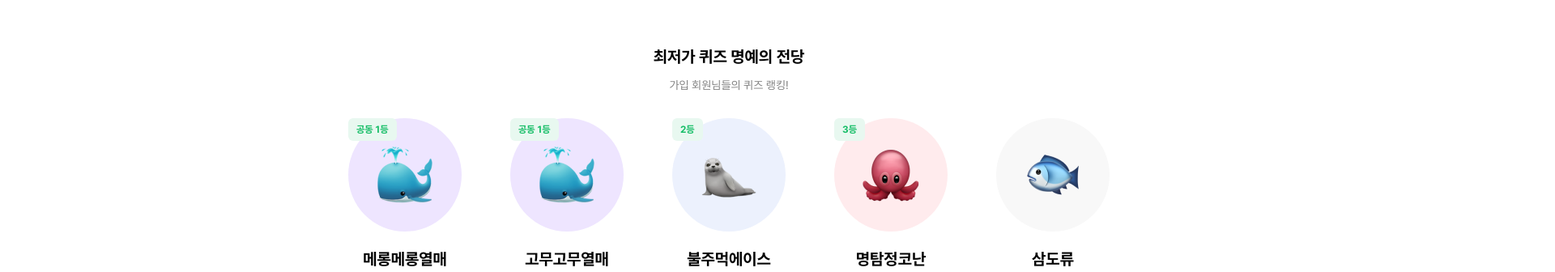
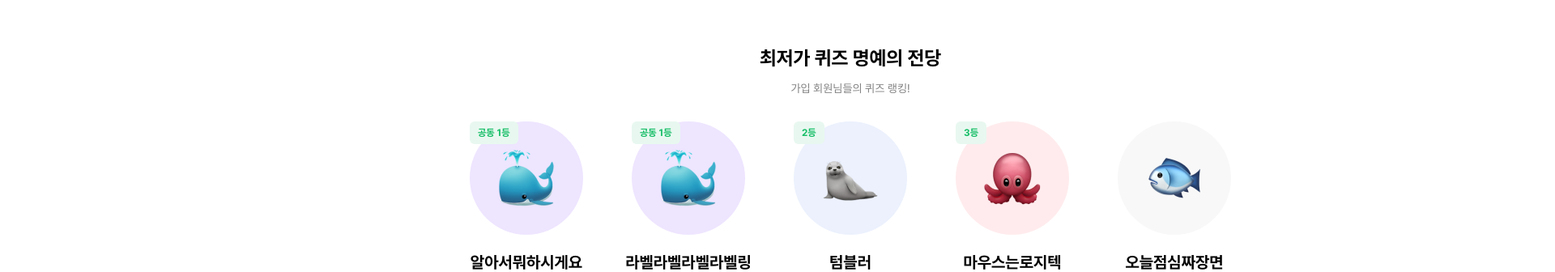
Before and after one commit to jusunj/onboarding, a React (Create React App) app: page / in a window 1280 px wide. Shown: the part 270-606 px from the top of the page at 81% size, 1920 px wide, since content can reach past the window. Built offline with nearby package versions, Linux system fonts and the light colour scheme.

Commit message:
[23/06/29 15:52] feat : Quiz Ranking 기본 구조 3

```diff
--- a/src/App.js
+++ b/src/App.js
@@ -6,28 +6,22 @@ import Tooltip from "./components/Tooltip";
 import Text_delete_14 from "./svg/Text_delete_14";
 
 import RankingFrame from "./components/RankingFrame";
-import RankingItem from "./components/RankingItem";
 
 
 function App() {
   return (
     <>
-      <div style={{ padding: "300px", width: "1200px" }}>
+      <div style={{ padding: "300px", width: "1500px" }}>
 
-        <RankingFrame />
+        <RankingFrame data={[
+          {ranking: 1, isTied: true, nickname: '알아서뭐하시게요', questionCount: 99999999999},
+          {ranking: 1, isTied: true, nickname: '라벨라벨라벨라벨링', questionCount: 999999},
+          {ranking: 2, isTied: false, nickname: '텀블러', questionCount: 99998},
+          {ranking: 3, isTied: false, nickname: '마우스는로지텍', questionCount: 9996},
+          {ranking: 4, isTied: false, nickname: '오늘점심짜장면', questionCount: 94},
+        ]} />
 
         <br /><br />
-
-        {/* <RankingFrame
-          data={'1'
-              //  {ranking: 1, isTied: true, nickname: '알아서뭐하시게요', questionCount: 99999},
-              //  {ranking: 1, isTied: true, nickname: '라벨라벨라벨라벨링', questionCount: 99999},
-              //  {ranking: 2, isTied: false, nickname: '텀블러', questionCount: 99998},
-              //  {ranking: 3, isTied: false, nickname: '마우스는로지텍', questionCount: 99996},
-              //  {ranking: 4, isTied: false, nickname: '오늘점심짜장면', questionCount: 99994},
-            }
-        /> */}
-
         <Tooltip
           direction={"south"}
           arrowLocation={2}
--- a/src/components/PathChip.jsx
+++ b/src/components/PathChip.jsx
@@ -9,7 +9,7 @@ const PathChip = ({ size, color, bgColor, leftIcon, text,style }) => {
 
   return (
     <StyledPathChip
-    style={style}
+      style={style}
       color={color}
       bgColor={bgColor}
       size={size}
@@ -38,8 +38,6 @@ const StyledPathChip = styled.div`
   ${({ color }) => color}
     ${({ bgColor }) => bgColor}
 
-
-
     .icon {
     width: 14px;
     height: 14px;
--- a/src/components/RankingFrame.jsx
+++ b/src/components/RankingFrame.jsx
@@ -1,12 +1,36 @@
-import React, { useState } from 'react';
-import styled from "styled-components";
-import { Header24, Header20, Body14, Body12,  } from "../styles/typography";
+import React, { useState, useEffect } from 'react';
+import styled, { css } from "styled-components";
+import { Header24, Header20, Body14, Body12 } from "../styles/typography";
 // import { Header16 } from "../styles/typography";
 import RankingItem from './RankingItem';
 
 const RankingFrame = ({data}) => {
+  const convertRankingNumToString = (options) => {
+    switch(options) {
+      case 1:
+        return 'first';
+      case 2:
+        return 'second';
+      case 3:
+        return 'third';
+      default:
+        return 'others';
+    }
+  };
+
+  const [isMobile, setIsMobile] = useState(false);
+
+  useEffect(()=>{
+    if (document.documentElement.clientWidth < 791) {
+      setIsMobile(true);
+    }
+    else {
+      setIsMobile(false);
+    }
+  }, []);
+
   return (
-    <StyledRankingFrame>
+    <StyledRankingFrame isMobile={isMobile}>
       <div className='ranking-header center'>
         <div className='ranking-title'>
           최저가 퀴즈 명예의 전당
@@ -16,11 +40,11 @@ const RankingFrame = ({data}) => {
         </div>
       </div>
       <div className='ranking-content'>
-        <RankingItem ranking={'first'} isTied={true} nickname={'메롱메롱열매'} questionCount={99998}/>
-        <RankingItem ranking={'first'} isTied={true} nickname={'고무고무열매'} questionCount={99998} />
-        <RankingItem ranking={'second'} isTied={false} nickname={'불주먹에이스'} questionCount={99997} />
-        <RankingItem ranking={'third'} isTied={false} nickname={'명탐정코난'} questionCount={9995 }/>
-        <RankingItem ranking={'fourth'} isTied={false} nickname={'삼도류'} questionCount={9991} />
+        <RankingItem ranking={convertRankingNumToString(data[0].ranking)} isTied={data[0].isTied} nickname={data[0].nickname} questionCount={data[0].questionCount} isMobile={isMobile} />
+        <RankingItem ranking={convertRankingNumToString(data[1].ranking)} isTied={data[1].isTied} nickname={data[1].nickname} questionCount={data[1].questionCount} isMobile={isMobile} />
+        <RankingItem ranking={convertRankingNumToString(data[2].ranking)} isTied={data[2].isTied} nickname={data[2].nickname} questionCount={data[2].questionCount} isMobile={isMobile} />
+        <RankingItem ranking={convertRankingNumToString(data[3].ranking)} isTied={data[3].isTied} nickname={data[3].nickname} questionCount={data[3].questionCount } isMobile={isMobile} />
+        <RankingItem ranking={convertRankingNumToString(data[4].ranking)} isTied={data[4].isTied} nickname={data[4].nickname} questionCount={data[4].questionCount} isMobile={isMobile} />
       </div>
     </StyledRankingFrame>
   );
@@ -30,6 +54,36 @@ const StyledRankingFrame = styled.div`
   text-align: center;
   width: 100%;
 
+
+  ${(props)=>{
+    (!(props.isMobile)) &&
+    css`
+    align-items: flex-start;
+    gap: 4px;
+    // width: 1200px;
+    `
+  }}
+
+  ${(props)=>{
+    (props.isMobile) &&
+    css`
+    align-items: center;
+    gap: 10px;
+    overflow-x: auto;
+    // width: 680px;
+
+    .ranking-title {
+      padding-bottom: 10px;
+      ${Header20}
+    }
+    `
+  }}
+
+  .ranking-title {
+    padding-bottom: ${(props) => (props.isMobile) ? '6px' : '10px'};
+    ${(props) => (props.isMobile) ? Header20 : Header24}
+  }
+
   .center {
     margin: auto;
     width: 50%;
@@ -37,13 +91,9 @@ const StyledRankingFrame = styled.div`
   }
 
   .ranking-header {
+    text-align: ${(props) => (props.isMobile) ? 'left' : 'center'};
     margin-top: 16px;
     margin-bottom: 16px;
-  }
-
-  .ranking-title {
-    padding-bottom: 10px;
-    ${Header20}
   }
 
   .ranking-subtitle {
--- a/src/components/RankingItem.jsx
+++ b/src/components/RankingItem.jsx
@@ -1,4 +1,4 @@
-import React, { useState } from 'react';
+import React, { useState, useEffect } from 'react';
 import styled, {css} from "styled-components";
 import { Header24, Header20, Body14, Body12,  } from "../styles/typography";
 import PathChip from './PathChip';
@@ -61,13 +61,20 @@ const RankingItem = ({
   isTied,         // 공동 여부 >>> true | false
   nickname,       // 사용자 닉네임
   questionCount,  // 맞춘 문제 수 >>> 99998
+  isMobile,       // 모바일 여부
 }) => {
-  const [isMobile, setIsMobile] = useState(false);
+  const [pathChipSize, setPathChipSize] = useState('medium');
 
-  if (document.documentElement.clientWidth < 791) {
-    setIsMobile(true);
-  }
+  useEffect(()=>{
+    if (isMobile) {
+      setPathChipSize('tiny');
+    }
+    else {
+      setPathChipSize('medium');
+    }
+  });
 
+  if (questionCount > 9_999_999) { questionCount = 9_999_999; }
   const questionCountString = questionCount.toString().replace(/\B(?<!\.\d*)(?=(\d{3})+(?!\d))/g, ",");
 
   return (
@@ -87,7 +94,7 @@ const RankingItem = ({
             style={{position: "absolute", top: "0px", left: "0px"}}
             bgColor={{background: "#E8F8F0"}}
             color={{color: "#15BD66"}}
-            size={document.documentElement.clientWidth < 791 ? "tiny" : "medium"}
+            size={pathChipSize}
             text={rankingText(ranking, isTied)}
           />
         }
@@ -109,23 +116,6 @@ const StyledRankingItem = styled.div`
   display: inline-flex;
   flex-direction: column;
   justify-content: center;
-
-  ${(props)=>{
-    (!(props.isMobile)) &&
-    css`
-    align-items: flex-start;
-    gap: 4px;
-    `
-  }}
-
-  ${(props)=>{
-    (props.isMobile) &&
-    css`
-    align-items: center;
-    gap: 10px;
-    overflow: scroll
-    `
-  }}
 
   .ranking-image {
     background-color: ${(props)=>rankingBackground(props.ranking)};
```
